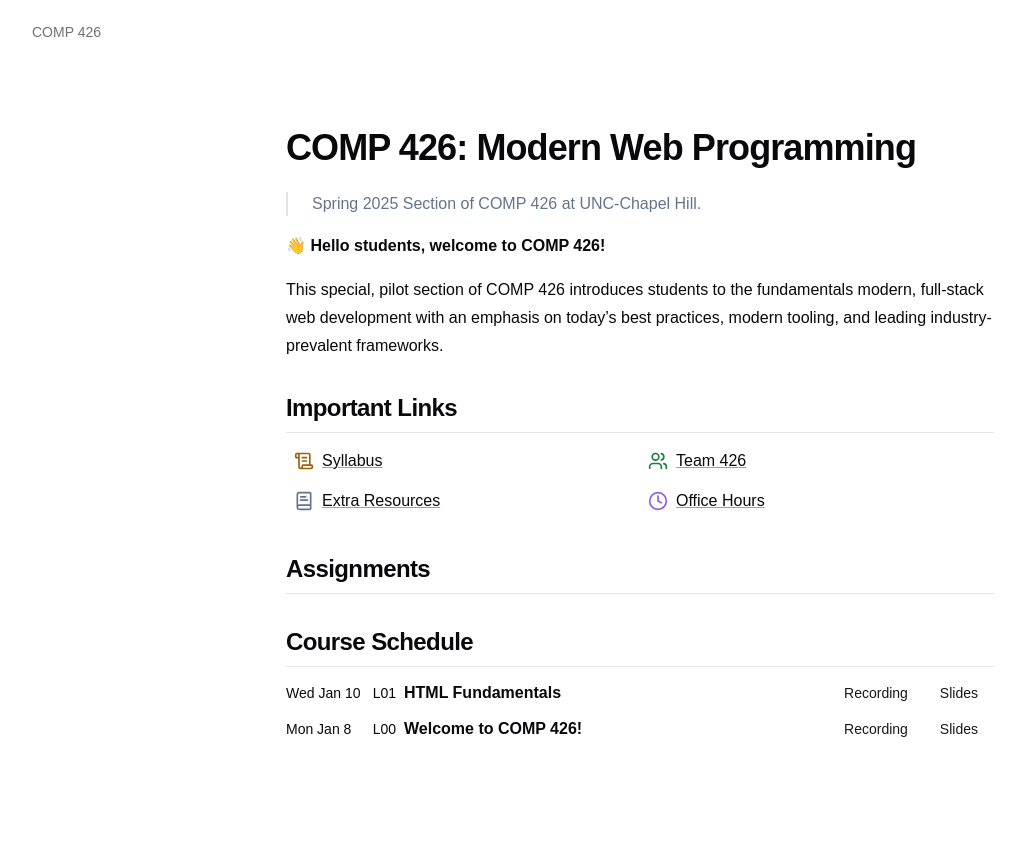
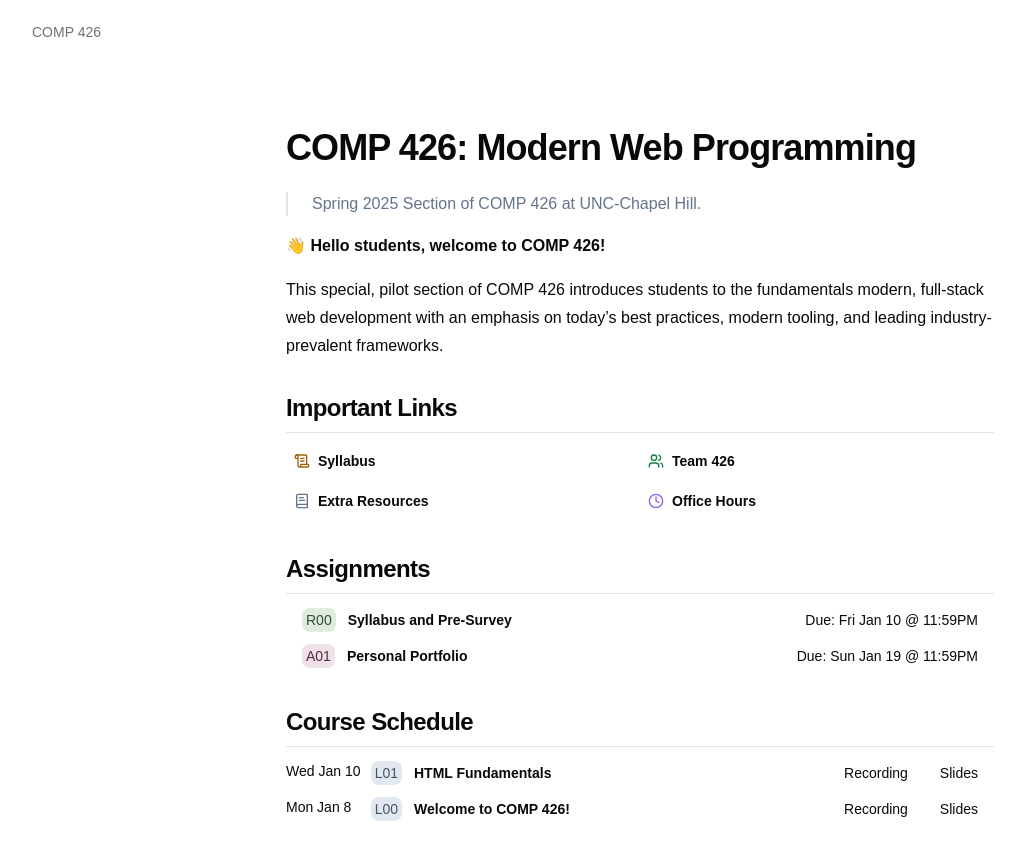
Before and after one commit to comp426-25s/comp426-25s.github.io, a Next.js app: page / in a window 1280 px wide. Shown: the top 860 px of the page, without its empty margins (0-1025 px from the left). Before the commit the page ends 811 px from the top, so only its background shows below. Built offline with nearby package versions, Linux system fonts and the light colour scheme.

Commit message:
Start Working on a01

```diff
--- a/app/assignments/[slug]/page.tsx
+++ b/app/assignments/[slug]/page.tsx
@@ -5,7 +5,7 @@ import path from 'path';
 import remarkGfm from 'remark-gfm';
 
 export default async function DynamicMdxPage({ params }: { params: { slug: string }}) {
-  const content = await fs.readFile(path.join(process.cwd(), 'course/content', `${params.slug}.mdx`));
+  const content = await fs.readFile(path.join(process.cwd(), 'course/content/assignments', `${params.slug}.mdx`));
   return (
     <MDXRemote source={content} components={useMDXComponents({})} options={{
       mdxOptions: {
--- a/app/page.tsx
+++ b/app/page.tsx
@@ -3,9 +3,11 @@ import { ScrollText } from 'lucide-react';
 import { BookText } from 'lucide-react';
 import { Users } from 'lucide-react';
 import { Clock } from 'lucide-react';
+import { Button } from '@/components/ui/button';
 
 import Schedule from '@/components/widgets/schedule';
 import Link from 'next/link';
+import Assignments from '@/components/widgets/assignments';
 
 export default function Home() {
 
@@ -33,34 +35,43 @@ export default function Home() {
         {/* Left column */}
         <div className="flex flex-col w-1/2">
           {/* Syllabus button */}
-          <Link href="/syllabus" className="flex flex-row items-center p-2 mt-2 hover:bg-slate-100">
+          <Button variant="ghost" className="mt-2 w-full h-10 pl-2 pr-2">
+            <Link href="/syllabus" className='flex flex-row items-center w-full !font-medium  h-6'>
               <ScrollText className="h-5 w-5 stroke-yellow-700" />
-            <span className="ml-2 font-medium underline decoration-slate-400">Syllabus</span>
+              <span className="ml-2  font-semibold">Syllabus</span>
             </Link>
+          </Button>
           {/* Extra Resources button */}
-          <Link href="/extra-resources" className="flex flex-row items-center p-2 hover:bg-slate-100">
+          <Button variant="ghost" className="w-full h-10 pl-2 pr-2">
+            <Link href="/extra-resources" className='flex flex-row items-center w-full !font-medium  h-6'>
               <BookText className="h-5 w-5 stroke-slate-500" />
-            <span className="ml-2 font-medium underline decoration-slate-400">Extra Resources</span>
+              <span className="ml-2  font-semibold">Extra Resources</span>
             </Link>
+          </Button>
         </div>
         {/* Right column */}
         <div className="flex flex-col w-1/2">
           {/* Team 426 button */}
-          <Link href="/team-426" className="flex flex-row items-center p-2 mt-2 hover:bg-slate-100">
+          <Button variant="ghost" className="mt-2 w-full h-10 pl-2 pr-2">
+            <Link href="/team-426" className='flex flex-row items-center w-full !font-medium  h-6'>
               <Users className="h-5 w-5 stroke-green-700" />
-            <span className="ml-2 font-medium underline decoration-slate-400">Team 426</span>
+              <span className="ml-2  font-semibold">Team 426</span>
             </Link>
+          </Button>
           {/* Office Hours button */}
-          <Link href="/office-hours" className="flex flex-row items-center p-2 hover:bg-slate-100">
+          <Button variant="ghost" className="w-full h-10 pl-2 pr-2">
+            <Link href="/extra-resources" className='flex flex-row items-center w-full !font-medium  h-6'>
               <Clock className="h-5 w-5 stroke-violet-500" />
-            <span className="ml-2 font-medium underline decoration-slate-400">Office Hours</span>
+              <span className="ml-2  font-semibold">Office Hours</span>
             </Link>
+          </Button>
         </div>
       </div>
 
       <h2 className="mt-8 scroll-m-20 border-b pb-2 text-2xl font-semibold tracking-tight first:mt-0">
         Assignments
       </h2>
+      <Assignments />
 
       <h2 className="mt-8 scroll-m-20 border-b pb-2 text-2xl font-semibold tracking-tight first:mt-0">
         Course Schedule
--- /dev/null
+++ b/components/widgets/assignment-listing.tsx
@@ -0,0 +1,35 @@
+import { AssignmentItem } from '@/course/models/models';
+import { Button } from '../ui/button';
+import { Youtube } from 'lucide-react';
+
+export default function AssignmentListing(props: {item: AssignmentItem}) {
+    return (
+        <Button variant="ghost" className="flex flex-row w-full items-center">
+            {/* Identity Section */}
+            <div className="flex flex-row items-center">
+
+                {props.item.code.startsWith("R") ? (
+                    <div className=' bg-[#DEECDC] pt-[2px] pb-[2px] pl-1 pr-1 rounded-lg'>
+                        <p className="text-[#374A3D] text-sm">{ props.item.code }</p>
+                    </div>
+                ) : (
+                    <div className=' bg-[#F1E1E9] pt-[2px] pb-[2px] pl-1 pr-1 rounded-lg'>
+                        <p className="text-[#4F2E3E] text-sm">{ props.item.code }</p>
+                    </div>
+                )}
+
+                <p className="font-semibold ml-3">{ props.item.title }</p>
+                {/* Date Section
+                <div className="flex flex-row w-[110px]">
+                    <p className="text-sm">{ props.item.date }</p>
+                    <p className="text-sm ml-auto">{ props.item.code }</p>
+                </div>
+                <p className="font-semibold ml-2">{ props.item.title }</p> */}
+            </div>
+            {/* Buttons Section */}
+            <div className="flex flex-row items-center ml-auto">
+                <p className="text-sm">Due: {props.item.due}</p>
+            </div>
+        </Button>
+    );
+}
--- /dev/null
+++ b/components/widgets/assignments.tsx
@@ -0,0 +1,15 @@
+// @ts-ignore
+import assignments from '../../course/assignments.yaml';
+
+import { AssignmentItem } from '@/course/models/models';
+import AssignmentListing from './assignment-listing';
+
+export default function Assignments() {
+    return (
+        <div className="mt-2">
+        {(assignments as unknown as AssignmentItem[]).map(item => (
+            <AssignmentListing key={item.code} item={item} />
+        ))}
+        </div>
+    );
+}
--- a/components/widgets/schedule-listing.tsx
+++ b/components/widgets/schedule-listing.tsx
@@ -8,16 +8,19 @@ export default function ScheduleListing(props: {item: ScheduleItem}) {
             {/* Identity Section */}
             <div className="flex flex-row items-center">
                 {/* Date Section */}
-                <div className="flex flex-row w-[110px]">
+                <div className="flex flex-row w-[116px]">
                     <p className="text-sm">{ props.item.date }</p>
-                    <p className="text-sm ml-auto">{ props.item.code }</p>
+                    <div className=' bg-slate-200 ml-auto pt-[2px] pb-[2px] pl-1 pr-1 rounded-lg'>
+                        <p className="text-slate-600 text-sm">{ props.item.code }</p>
+                    </div>
+                    {/* <p className="text-sm ml-auto">{ props.item.code }</p> */}
                 </div>
-                <p className="font-semibold ml-2">{ props.item.title }</p>
+                <p className="font-semibold ml-3 text-[14px]">{ props.item.title }</p>
             </div>
             {/* Buttons Section */}
             <div className="flex flex-row items-center ml-auto">
-                <Button variant="link">Recording</Button>
-                <Button variant="link">Slides</Button>
+                <Button variant="ghost">Recording</Button>
+                <Button variant="ghost">Slides</Button>
             </div>
         </div>
     );
--- a/course/assignments.yaml
+++ b/course/assignments.yaml
@@ -1 +1,11 @@
 # Contains the assignments.
+
+- code: R00
+  due: Fri Jan 10 @ 11:59PM
+  title: Syllabus and Pre-Survey
+  url: string | null
+
+- code: A01
+  due: Sun Jan 19 @ 11:59PM
+  title: Personal Portfolio
+  url: string | null
--- /dev/null
+++ b/course/content/office-hours.mdx
@@ -0,0 +1,3 @@
+# Office Hours
+
+*Coming soon!*
--- a/course/content/syllabus.mdx
+++ b/course/content/syllabus.mdx
@@ -1,13 +1,10 @@
 import { TriangleAlert } from 'lucide-react';
-import { ScrollText } from 'lucide-react';
 
 import {
   Alert,
   AlertDescription,
   AlertTitle,
 } from "@/components/ui/alert"
-
-<ScrollText className="h-10 w-10 mb-4 stroke-yellow-700" />
 
 # Syllabus
 
--- /dev/null
+++ b/course/content/team-426.mdx
@@ -0,0 +1,3 @@
+# Team 426
+
+*Coming soon!*
--- a/mdx-components.tsx
+++ b/mdx-components.tsx
@@ -29,6 +29,11 @@ export function useMDXComponents(components: MDXComponents): MDXComponents {
         <p className="mt-2 text-base">
             { children }
         </p>
+    ),
+    a: ({href, children}) => (
+        <a href={href} className="underline text-blue-600 hover:text-blue-800 visited:text-purple-600">
+            { children }
+        </a>
     ),
     blockquote: ({ children }) => (
         <blockquote className="mt-6 border-l-2 pl-6 italic">
```
Also changed, not shown: course/content/assignments/a01-personal-portfolio.mdx (added, +26 -0 lines), course/models/models.ts (+7 -0 lines). Lines whose indentation alone changed are shown as unchanged.
